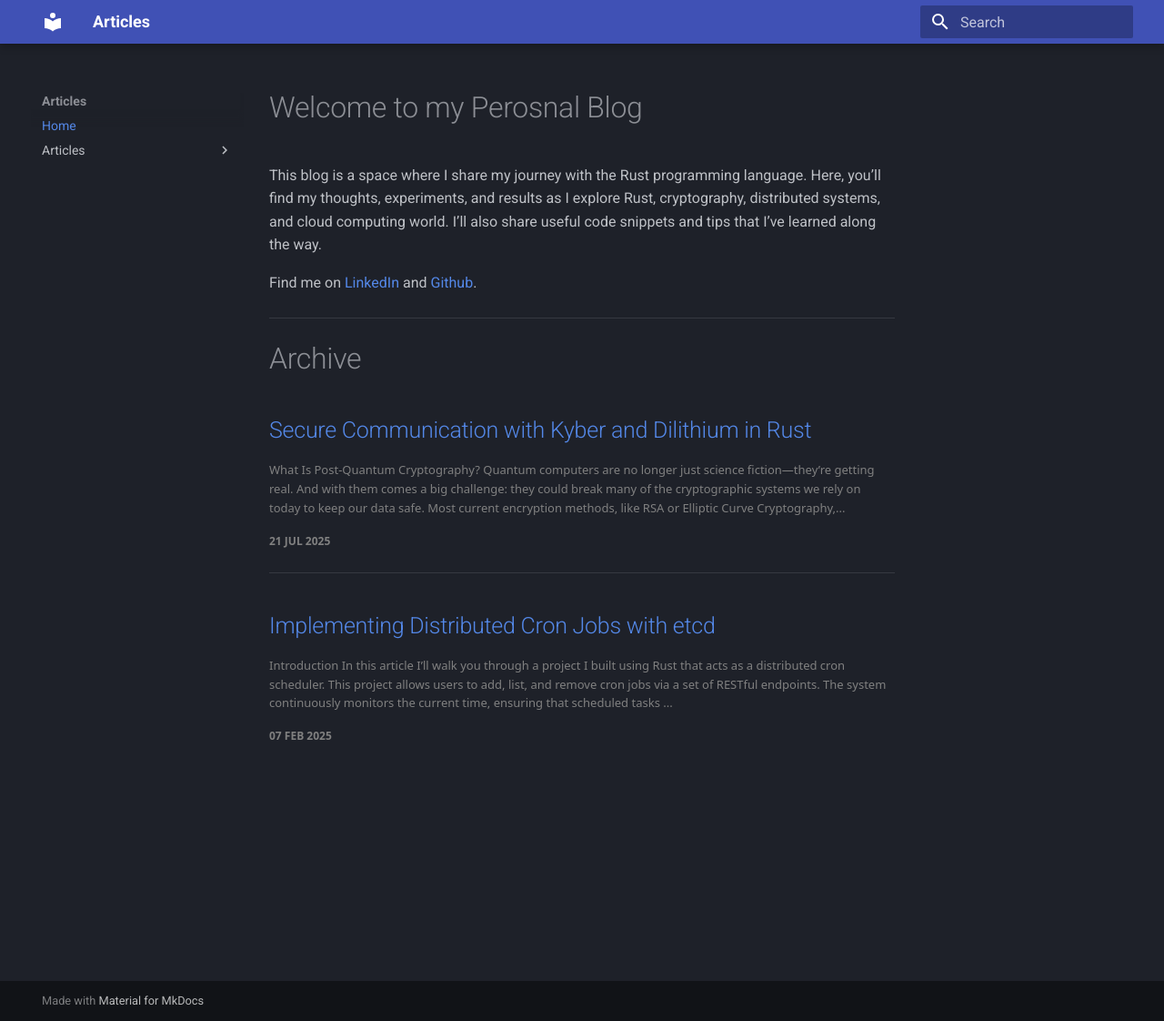
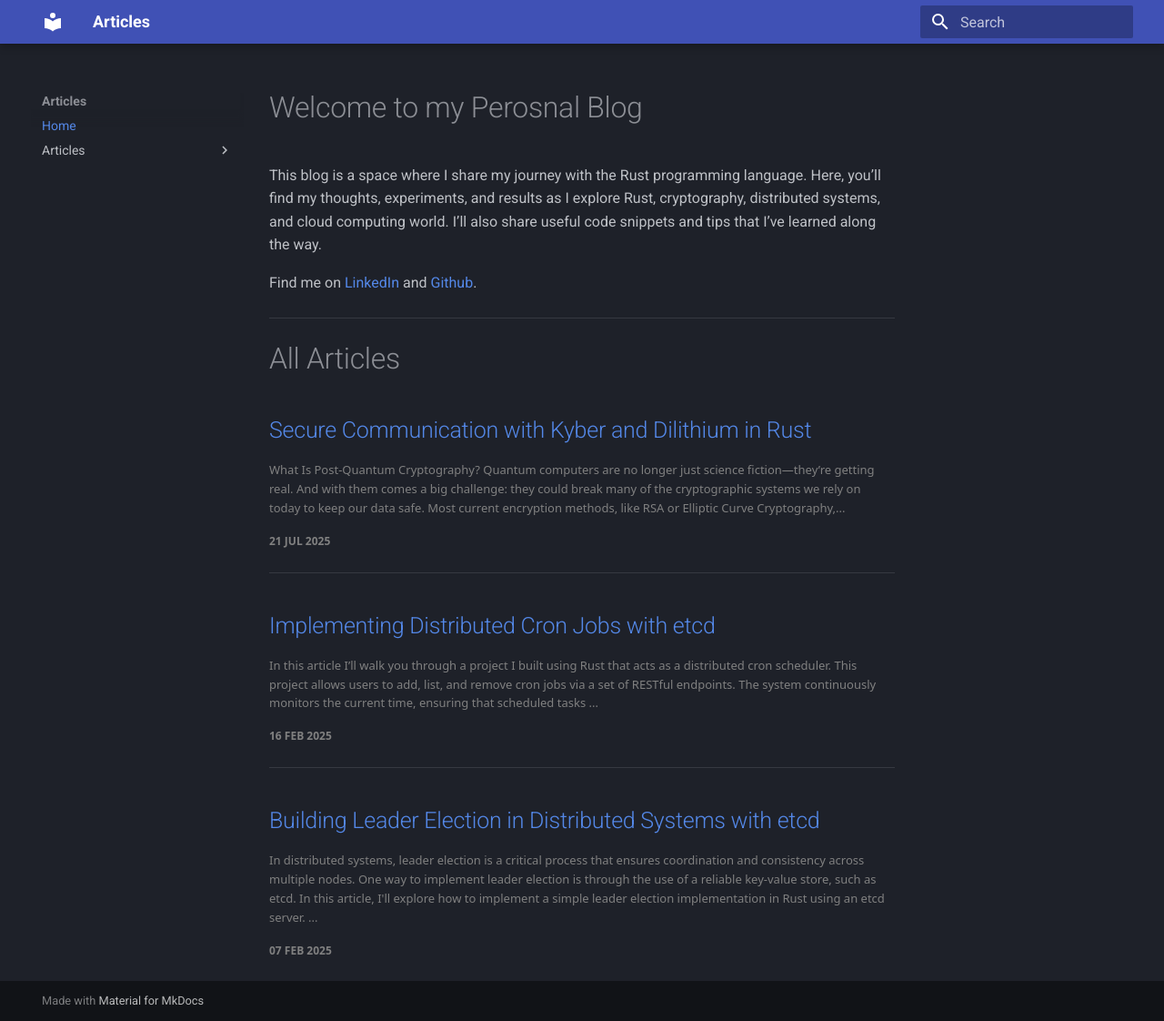
Before and after one commit to fade2black/blog, an MkDocs documentation site: the page built from docs/index.md, in a window 1280 px wide and 1122 px high. Shown: the whole window at 91% size. Built offline with MkDocs 1.6.1 and Material for MkDocs 9.7.7, drawn with Linux system fonts in a browser that asks for light colours.

Commit message:
Update ci.yml

```diff
--- a/docs/index.md
+++ b/docs/index.md
@@ -6,7 +6,7 @@ Find me on [LinkedIn](https://www.linkedin.com/in/bayramk/) and [Github](https:/
 
 ---
 
-# Archive
+# All Articles
 
 ## [Secure Communication with Kyber and Dilithium in Rust](kyber-dilithium.md)
 
@@ -20,6 +20,15 @@ What Is Post-Quantum Cryptography? Quantum computers are no longer just science
 ## [Implementing Distributed Cron Jobs with etcd](kyber-dilithium.md)
 
 [<div class="abstract">
-Introduction In this article I’ll walk you through a project I built using Rust that acts as a distributed cron scheduler. This project allows users to add, list, and remove cron jobs via a set of RESTful endpoints. The system continuously monitors the current time, ensuring that scheduled tasks ...
+In this article I’ll walk you through a project I built using Rust that acts as a distributed cron scheduler. This project allows users to add, list, and remove cron jobs via a set of RESTful endpoints. The system continuously monitors the current time, ensuring that scheduled tasks ...
+</div>](kyber-dilithium.md)
+<div class="date-published">16 Feb 2025</div>
+
+---
+
+## [Building Leader Election in Distributed Systems with etcd](leader-election.md)
+
+[<div class="abstract">
+In distributed systems, leader election is a critical process that ensures coordination and consistency across multiple nodes. One way to implement leader election is through the use of a reliable key-value store, such as etcd. In this article, I'll explore how to implement a simple leader election implementation in Rust using an etcd server. ...
 </div>](kyber-dilithium.md)
 <div class="date-published">07 Feb 2025</div>
```
